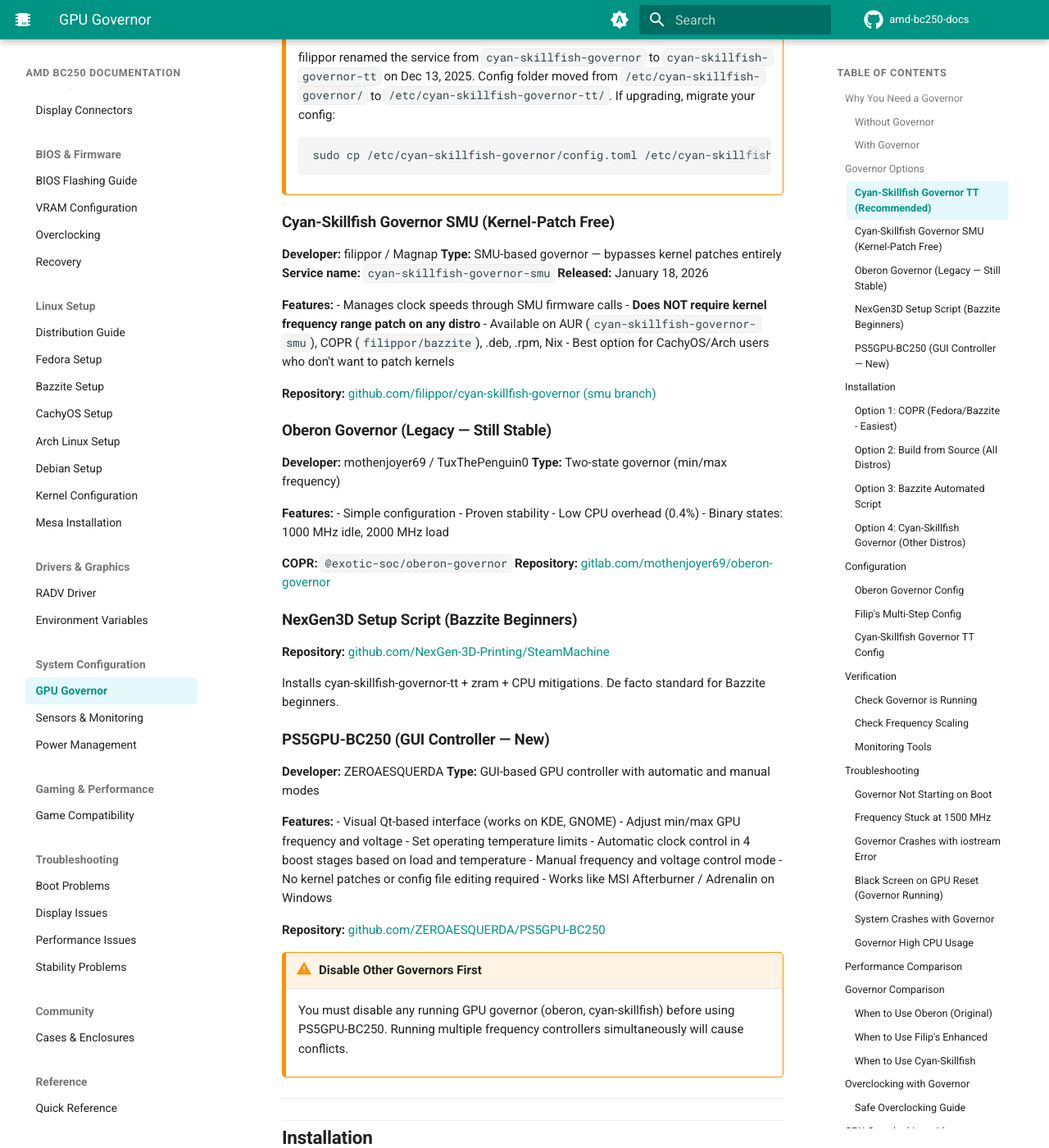
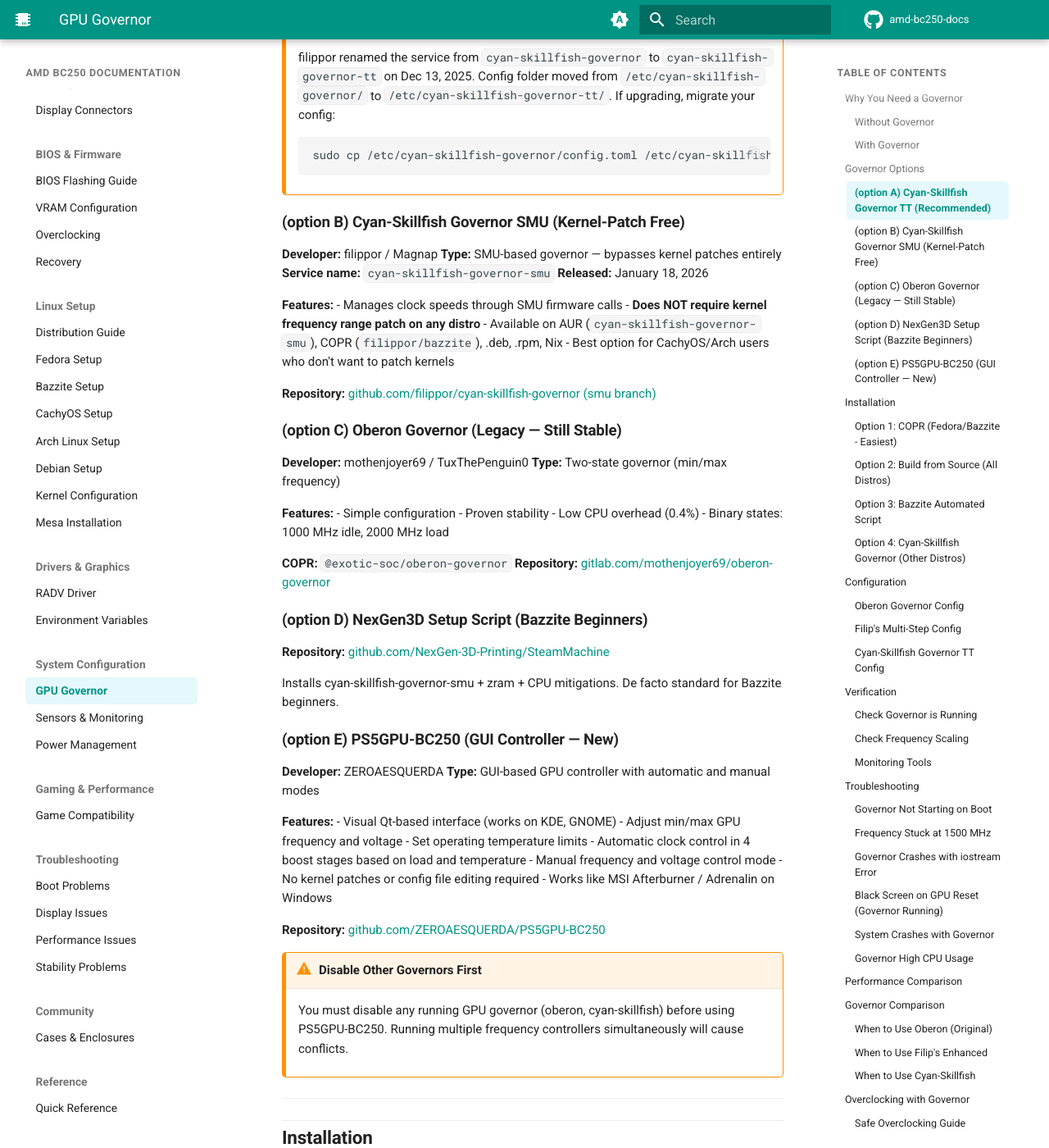
Before and after one commit to elektricM/amd-bc250-docs, an MkDocs documentation site: the page built from docs/system/governor.md, in a window 1280 px wide and 1400 px high, scrolled down 1634 px. Shown: the whole window at 82% size. Built offline with MkDocs 1.6.1 and Material for MkDocs 9.7.7, drawn with Linux system fonts in a browser that asks for light colours; comment, search, counter and statistics services are not loaded; the version menu is left out; some of the changed text lies outside the part shown.

Commit message:
Update governor.md
just a quick mod to make Governor section a little more readable

````diff
--- a/docs/system/governor.md
+++ b/docs/system/governor.md
@@ -37,7 +37,7 @@
 
 ## Governor Options
 
-### Cyan-Skillfish Governor TT (Recommended)
+### (option A) Cyan-Skillfish Governor TT (Recommended)
 
 **Developer:** filippor (based on Magnap's work)
 **Type:** Multi-step governor with thermal throttling
@@ -60,7 +60,7 @@
     sudo cp /etc/cyan-skillfish-governor/config.toml /etc/cyan-skillfish-governor-tt/config.toml
     ```
 
-### Cyan-Skillfish Governor SMU (Kernel-Patch Free)
+### (option B) Cyan-Skillfish Governor SMU (Kernel-Patch Free)
 
 **Developer:** filippor / Magnap
 **Type:** SMU-based governor — bypasses kernel patches entirely
@@ -75,7 +75,7 @@
 
 **Repository:** [github.com/filippor/cyan-skillfish-governor (smu branch)](https://github.com/filippor/cyan-skillfish-governor/tree/smu)
 
-### Oberon Governor (Legacy — Still Stable)
+### (option C) Oberon Governor (Legacy — Still Stable)
 
 **Developer:** mothenjoyer69 / TuxThePenguin0
 **Type:** Two-state governor (min/max frequency)
@@ -89,13 +89,13 @@
 **COPR:** `@exotic-soc/oberon-governor`
 **Repository:** [gitlab.com/mothenjoyer69/oberon-governor](https://gitlab.com/mothenjoyer69/oberon-governor)
 
-### NexGen3D Setup Script (Bazzite Beginners)
+### (option D) NexGen3D Setup Script (Bazzite Beginners)
 
 **Repository:** [github.com/NexGen-3D-Printing/SteamMachine](https://github.com/NexGen-3D-Printing/SteamMachine)
 
-Installs cyan-skillfish-governor-tt + zram + CPU mitigations. De facto standard for Bazzite beginners.
+Installs cyan-skillfish-governor-smu + zram + CPU mitigations. De facto standard for Bazzite beginners.
 
-### PS5GPU-BC250 (GUI Controller — New)
+### (option E) PS5GPU-BC250 (GUI Controller — New)
 
 **Developer:** ZEROAESQUERDA
 **Type:** GUI-based GPU controller with automatic and manual modes
````
Also changed, not shown: other parts of docs/system/governor.md (+1 -1 lines).
